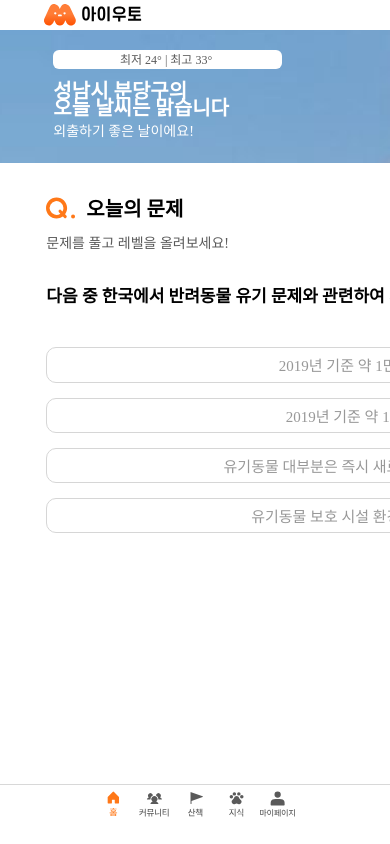
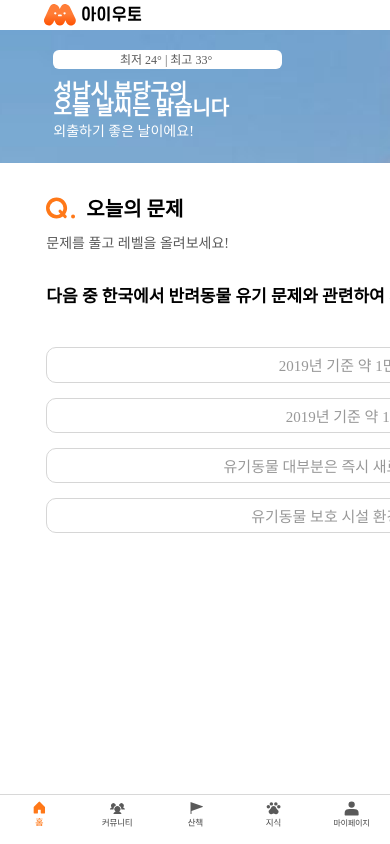
Before and after one commit to AiutoAnimale/AA_RN, a React Native app in the folder aa/: screen /MainScreen in a window 390 px wide. Built offline with nearby package versions, Linux system fonts and the light colour scheme; a web font is replaced by a local one.

Commit message:
📝 :: navigation

```diff
--- a/aa/src/navigation/CommunityScreen/index.jsx
+++ b/aa/src/navigation/CommunityScreen/index.jsx
@@ -2,7 +2,7 @@ import 'react-native-gesture-handler';
 import React, { useEffect } from 'react';
 import { createStackNavigator } from '@react-navigation/stack';
 
-import MainPage from "../../screens/Community/Main";
+import CommunityMainPage from "../../screens/Community/Main";
 import DataPage from "../../screens/Community/Data";
 
 const Stack = createStackNavigator();
@@ -10,8 +10,8 @@ const Stack = createStackNavigator();
 const KnowingScreen = () => {
 
     return (
-        <Stack.Navigator initialRouteName="MainPage">
-            <Stack.Screen name="MainPage" component={MainPage} options={{ headerShown: false }} />
+        <Stack.Navigator initialRouteName="CommunityMainPage">
+            <Stack.Screen name="CommunityMainPage" component={CommunityMainPage} options={{ headerShown: false }} />
             <Stack.Screen name="DataPage" component={DataPage} options={{ headerShown: false }} />
         </Stack.Navigator>
     );
--- a/aa/src/navigation/KnowingScreen/index.jsx
+++ b/aa/src/navigation/KnowingScreen/index.jsx
@@ -2,7 +2,7 @@ import 'react-native-gesture-handler';
 import React, { useEffect } from 'react';
 import { createStackNavigator } from '@react-navigation/stack';
 
-import MainPage from "../../screens/Knowing/Main";
+import KnowingMainPage from "../../screens/Knowing/Main";
 import AlramPage from "../../screens/Knowing/Alram";
 import ActivePage from "../../screens/Knowing/Active";
 
@@ -11,8 +11,8 @@ const Stack = createStackNavigator();
 const KnowingScreen = () => {
 
     return (
-        <Stack.Navigator initialRouteName="MainPage">
-            <Stack.Screen name="MainPage" component={MainPage} options={{ headerShown: false }} />
+        <Stack.Navigator initialRouteName="KnowingMainPage">
+            <Stack.Screen name="KnowingMainPage" component={KnowingMainPage} options={{ headerShown: false }} />
             <Stack.Screen name="AlramPage" component={AlramPage} options={{ headerShown: false }} />
             <Stack.Screen name="ActivePage" component={ActivePage} options={{ headerShown: false }} />
         </Stack.Navigator>
--- a/aa/src/navigation/MainScreen/index.jsx
+++ b/aa/src/navigation/MainScreen/index.jsx
@@ -7,7 +7,7 @@ import constants from '../../styles/constants';
 
 import HomePage from "../../screens/Home";
 import CommunityScreen from "../CommunityScreen";
-import TimerPage from "../../screens/Timer";
+import TimerScreen from "../TimerScreen";
 import KnowingScreen from "../KnowingScreen";
 import MyScreen from "../MyScreen";
 
@@ -29,7 +29,7 @@ const MainScreen = () => {
 
     const getTabBarVisibility = (route) => {
         const routeName = getFocusedRouteNameFromRoute(route) ?? '';
-        if (['HomePage', 'CommunityScreen', 'TimerPage', 'KnowingScreen', 'MyScreen'].includes(routeName)) {
+        if (['HomePage', 'CommunityScreen', 'TimerScreen', 'KnowingScreen', 'MyScreen'].includes(routeName)) {
             return false;
         }
         return true;
@@ -38,14 +38,12 @@ const MainScreen = () => {
     return (
         <Tab.Navigator
             screenOptions={({ route }) => ({
-                tabBarShowLabel: false,
-                tabBarHideOnKeyboard: true,
-                tabBarStyle: {
-                    height: constants.height / 10,
-                    display: getTabBarVisibility(route) ? 'flex' : 'none',
-                    alignItems: 'center',
-                    justifyContent: 'center',
-                },
+            tabBarShowLabel: false,
+            tabBarHideOnKeyboard: true,
+            tabBarStyle: {
+                display: getTabBarVisibility(route) ? 'flex' : 'none',
+                height: constants.height/12,
+            },
             })}
         >
             <Tab.Screen
@@ -67,8 +65,8 @@ const MainScreen = () => {
                 }}
             />
             <Tab.Screen
-                name="TimerPage"
-                component={TimerPage}
+                name="TimerScreen"
+                component={TimerScreen}
                 options={{
                     headerShown: false,
                     tabBarIcon: ({ focused }) =>
--- a/aa/src/navigation/MyScreen/index.jsx
+++ b/aa/src/navigation/MyScreen/index.jsx
@@ -2,7 +2,7 @@ import 'react-native-gesture-handler';
 import React, { useEffect } from 'react';
 import { createStackNavigator } from '@react-navigation/stack';
 
-import MainPage from "../../screens/My/Main";
+import MyMainPage from "../../screens/My/Main";
 import PetInfoPage from "../../screens/My/PetInfo";
 import UserInfoPage from "../../screens/My/UserInfo";
 
@@ -11,8 +11,8 @@ const Stack = createStackNavigator();
 const MyScreen = () => {
 
     return (
-        <Stack.Navigator initialRouteName="MainPage">
-            <Stack.Screen name="MainPage" component={MainPage} options={{ headerShown: false }} />
+        <Stack.Navigator initialRouteName="MyMainPage">
+            <Stack.Screen name="MyMainPage" component={MyMainPage} options={{ headerShown: false }} />
             <Stack.Screen name="PetInfoPage" component={PetInfoPage} options={{ headerShown: false }} />
             <Stack.Screen name="UserInfoPage" component={UserInfoPage} options={{ headerShown: false }} />
         </Stack.Navigator>
--- /dev/null
+++ b/aa/src/navigation/TimerScreen/index.jsx
@@ -0,0 +1,20 @@
+import 'react-native-gesture-handler';
+import React, { useEffect } from 'react';
+import { createStackNavigator } from '@react-navigation/stack';
+
+import TimerMainPage from "../../screens/Timer/Main";
+import TimerCreatePage from "../../screens/Timer/Create";
+
+const Stack = createStackNavigator();
+
+const TimerScreen = () => {
+
+    return (
+        <Stack.Navigator initialRouteName="TimerMainPage">
+            <Stack.Screen name="TimerMainPage" component={TimerMainPage} options={{ headerShown: false }} />
+            <Stack.Screen name="TimerCreatePage" component={TimerCreatePage} options={{ headerShown: false }} />
+        </Stack.Navigator>
+    );
+}
+
+export default TimerScreen;
```
